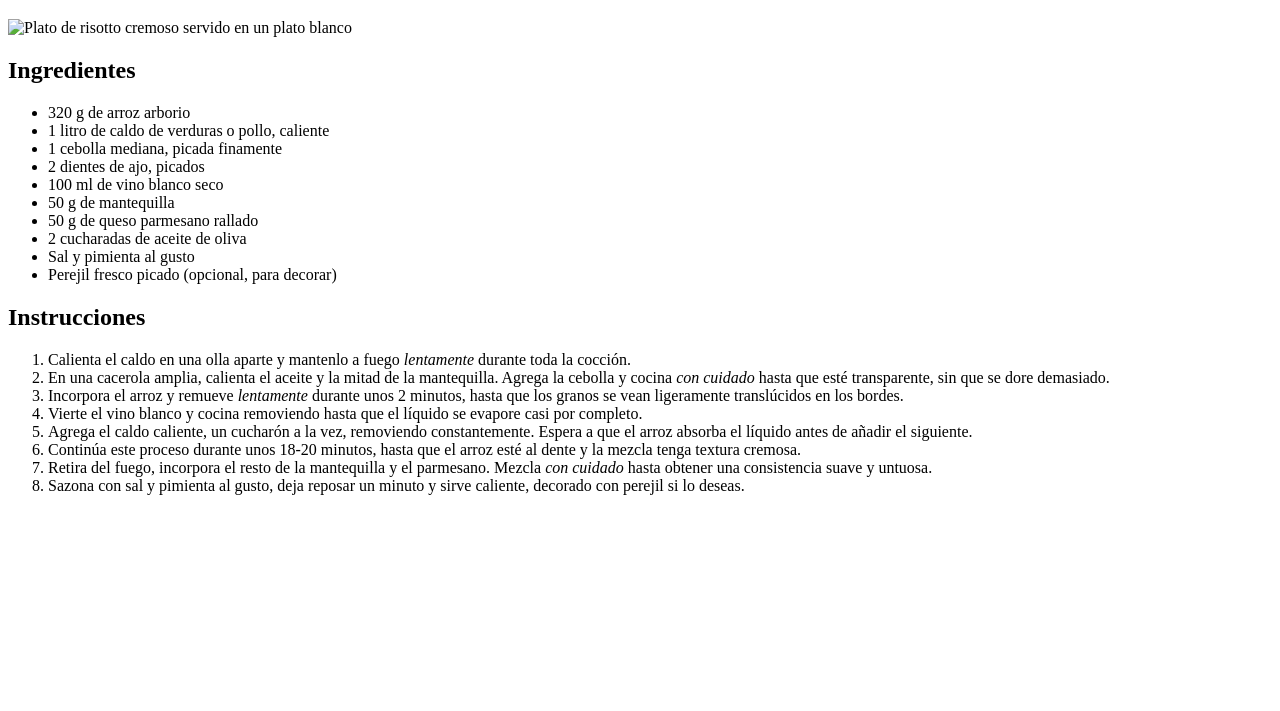
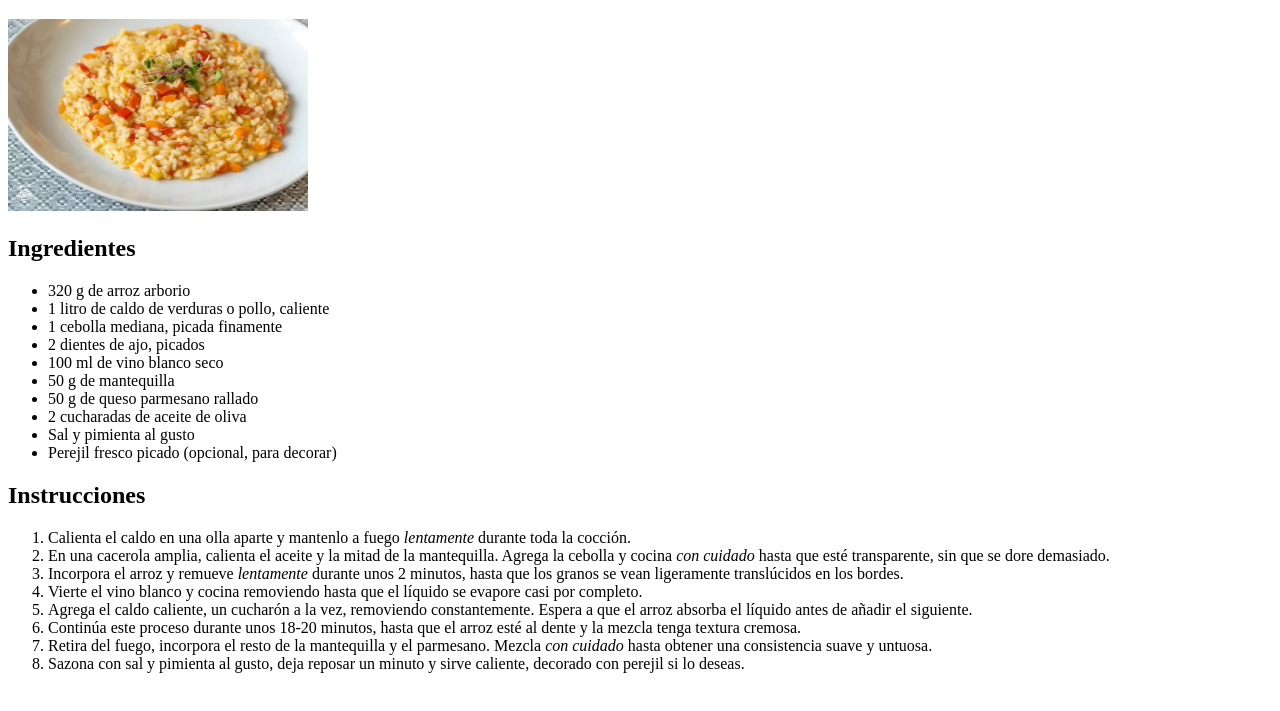
Before and after one commit to maiadres/Ejercicios_curso, a plain HTML site: page receta.html in a window 1280 px wide. Shown: the part 61-772 px from the top of the page. Drawn offline with Linux system fonts and the light colour scheme.

Commit message:
ejercicio 3

```diff
--- a/receta.html
+++ b/receta.html
@@ -8,9 +8,7 @@
 <body>
     <h1>Risotto</h1>
 
-    <img src="risotto.jpg"
-         alt="Plato de risotto cremoso servido en un plato blanco"
-         width="640">
+    <img src="risotto.jpg" alt="Plato de risotto cremoso servido en un plato blanco "width="300">
 
     <h2>Ingredientes</h2>
     <ul>
```
Also changed, not shown: risotto.jpg (added).
